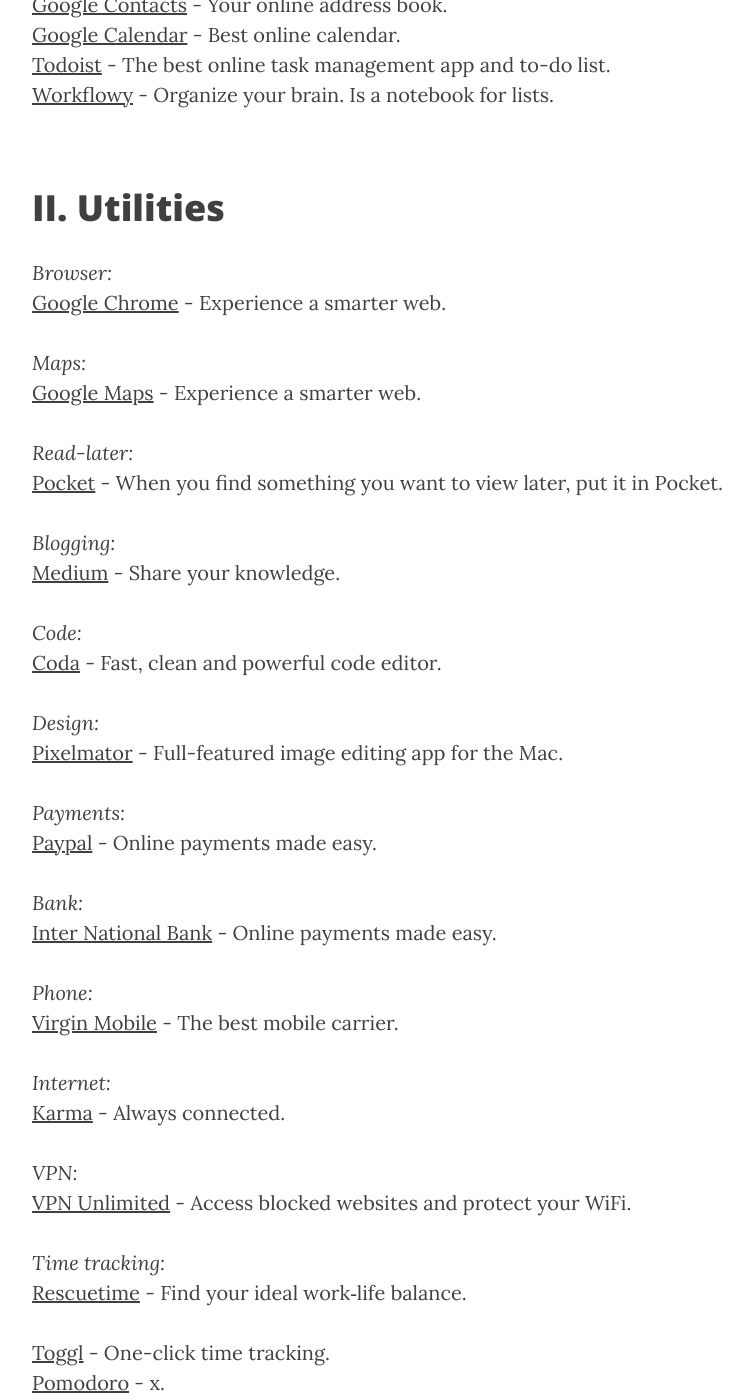
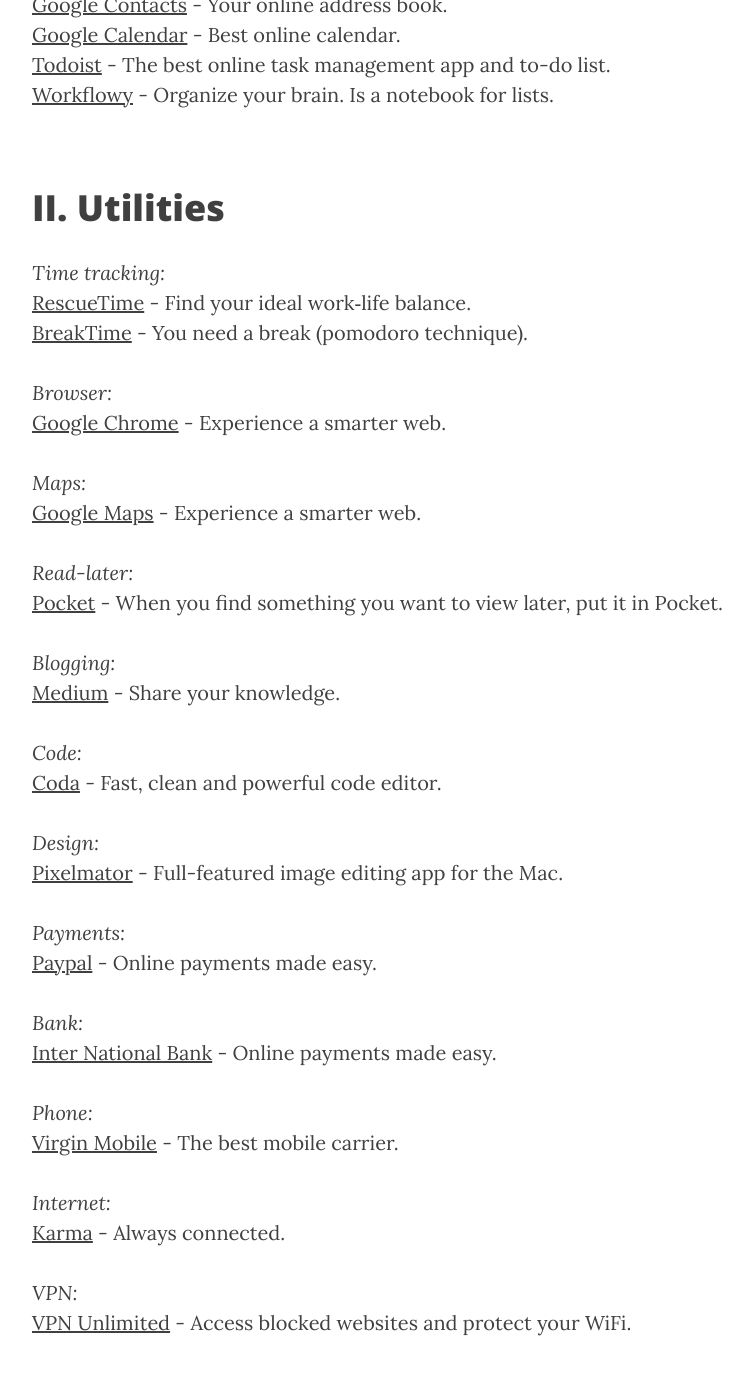
Before and after one commit to maxcantu/personal, a Jekyll site: the page built from resources.html, in a window 1280 px wide and 1400 px high, scrolled down 1258 px. Shown: the whole window, without its empty margins (233-986 px from the left). Built offline with Jekyll 4.4.1, drawn with Linux system fonts in a browser that asks for light colours; nearby versions of some CDN libraries.

Commit message:
pomodoro

```diff
--- a/resources.html
+++ b/resources.html
@@ -49,6 +49,16 @@ header-img: "img/about-bg.jpg"
 
 <h1 id="utilities">II. Utilities</h1>
 <p>
+	<i>Time tracking:</i>
+	<br>
+	<a href="http://www.rescuetime.com/" rel="nofollow" target="_blank">RescueTime</a>
+	- Find your ideal work‑life balance.
+	<br>
+	<a href="http://www.rescuetime.com/" rel="nofollow" target="_blank">BreakTime</a>
+	- You need a break (pomodoro technique).
+
+	<br><br>
+
 	<i>Browser:</i>
 	<br>
 	<a href="http://uber.com" rel="nofollow" target="_blank">Google Chrome</a>
@@ -125,16 +135,6 @@ header-img: "img/about-bg.jpg"
 	- Access blocked websites and protect your WiFi.
 
 	<br><br>
-
-	<i>Time tracking:</i>
-	<br>
-	<a href="http://uber.com" rel="nofollow" target="_blank">Rescuetime</a>
-	- Find your ideal work‑life balance.
-
-	<br><br>
-
-	<a href="http://toggl.com/" rel="nofollow" target="_blank">Toggl</a> - One-click time tracking.<br>
-	<a href="http://toggl.com/" rel="nofollow" target="_blank">Pomodoro</a> - x.<br>
 </p>
 
 <br>
```
